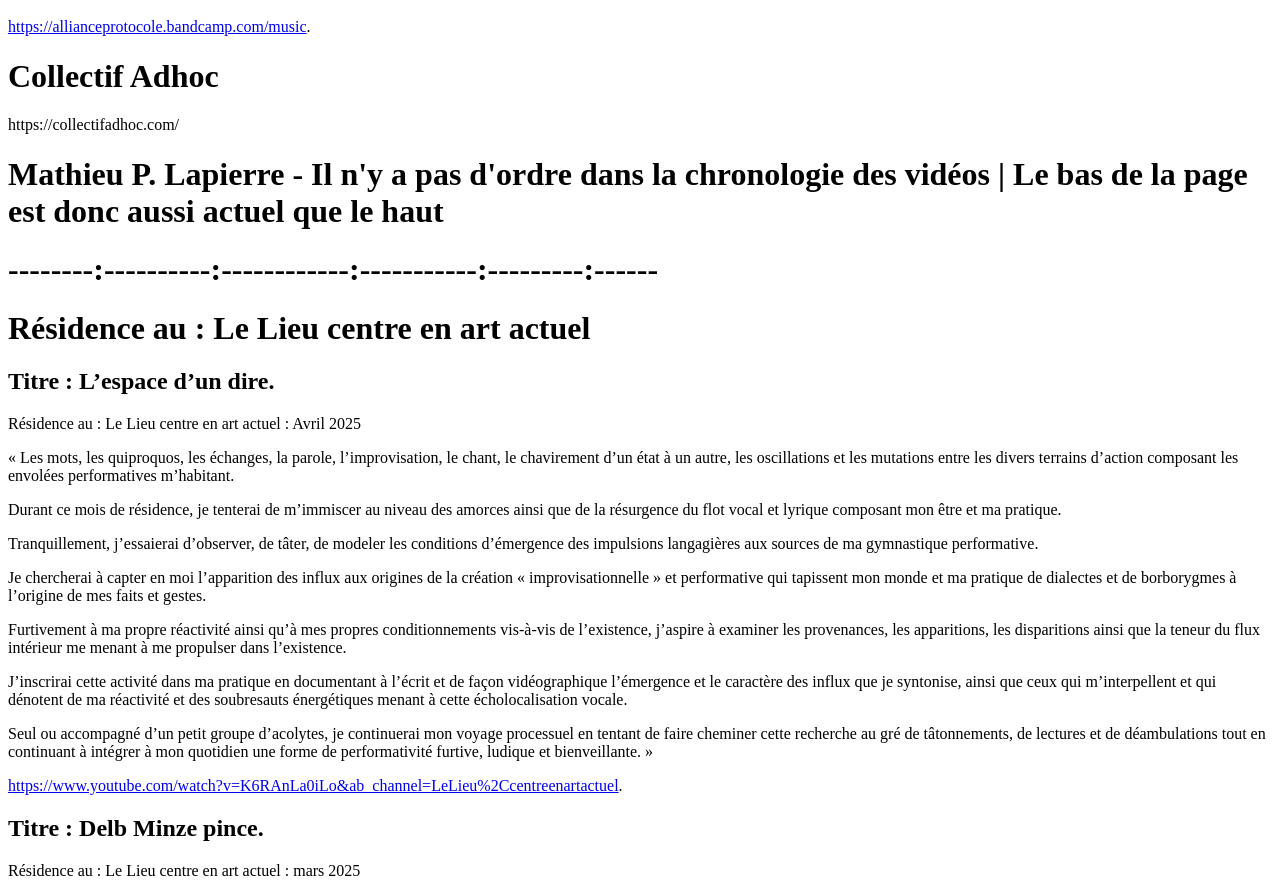
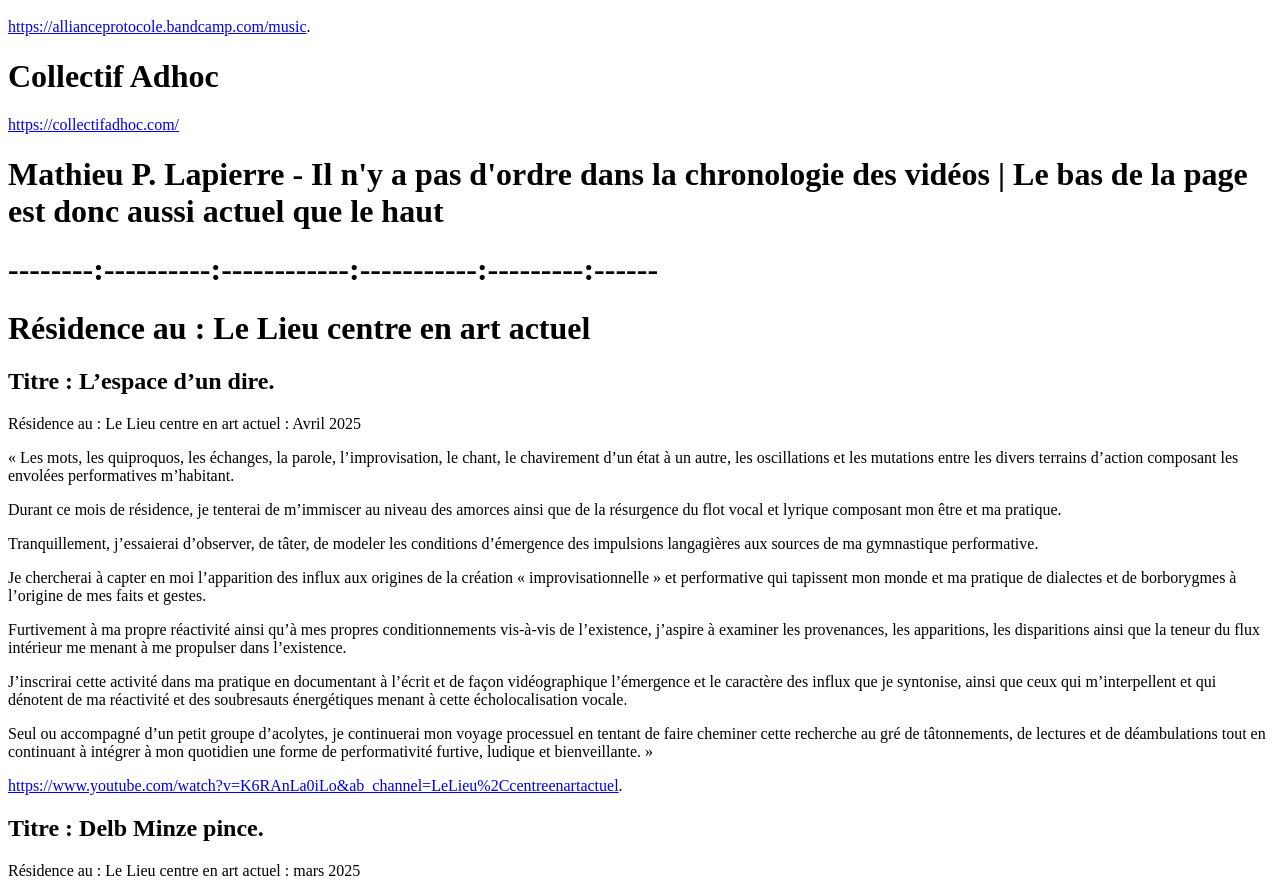
Before and after one commit to Mathieu-P-Lapierre/Siteweb, a plain HTML site: page index.html in a window 1280 px wide. Shown: the part 997-1893 px from the top of the page. Drawn offline with Linux system fonts and the light colour scheme.

Commit message:
Update index.html

```diff
--- a/index.html
+++ b/index.html
@@ -71,7 +71,7 @@
         <p>
             <a href="https://allianceprotocole.bandcamp.com/music">https://allianceprotocole.bandcamp.com/music</a>.
         <p>
-           <h1>Collectif Adhoc</h1>  https://collectifadhoc.com/
+           <h1>Collectif Adhoc</h1>  <a href="https://collectifadhoc.com/">https://collectifadhoc.com/</a>
         <p>
 
             <h1>Mathieu P. Lapierre  -  Il n'y a pas d'ordre dans la chronologie des vidéos | Le bas de la page est donc aussi actuel que le haut</h1>
```
